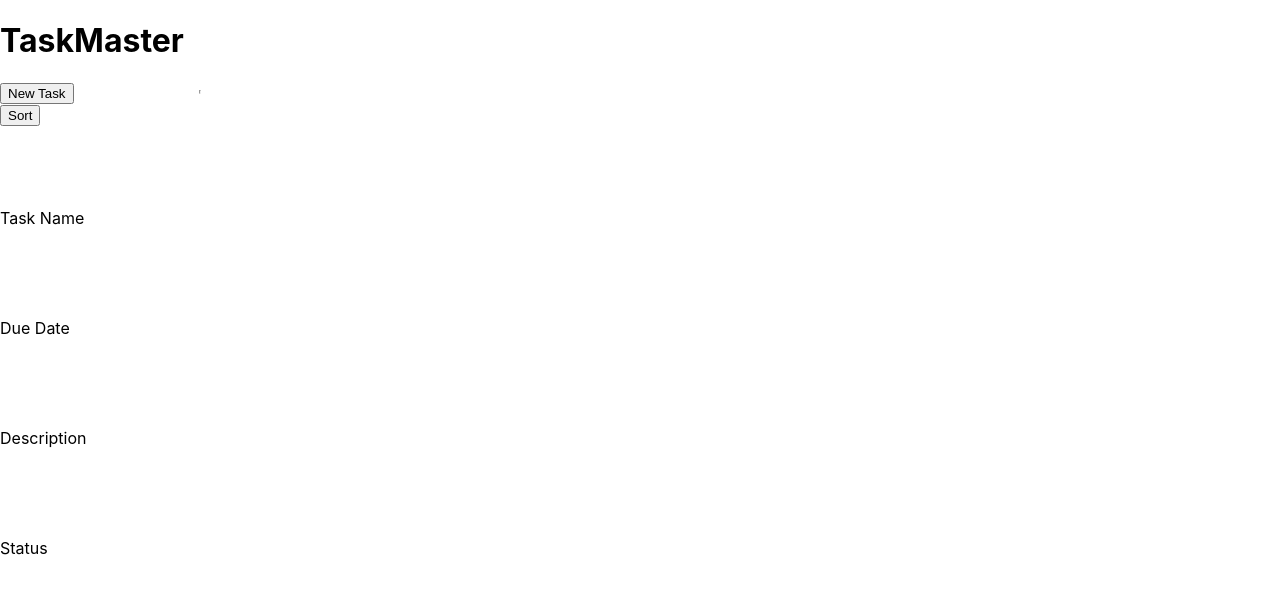
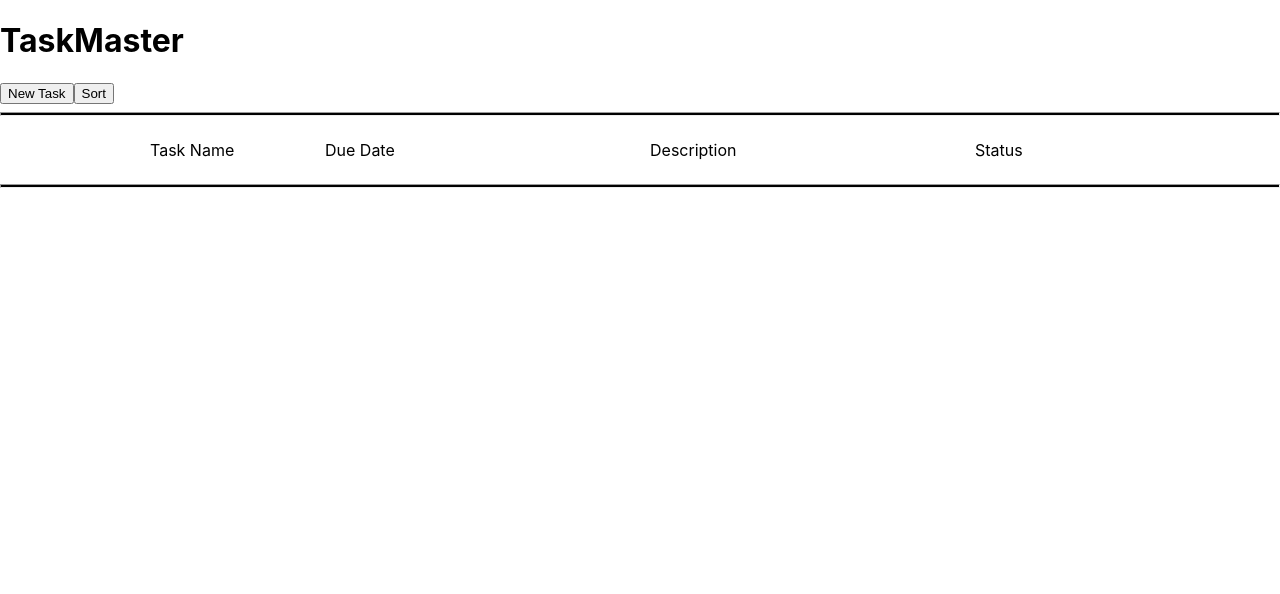
Before and after one commit to CSC425-Team-2/Taskmaster, a React (Create React App) app in the folder taskmaster/: page / in a window 1280 px wide. Shown: the top 594 px of the page. Built offline with nearby package versions, Linux system fonts and the light colour scheme.

Commit message:
Updated CSS

```diff
--- a/taskmaster/src/App.css
+++ b/taskmaster/src/App.css
@@ -40,48 +40,33 @@
   height: 2px;
 }
 
-.cosdaner {
-  display: grid;
-  grid-template-rows: 100px 100px 100px 100px 100px;
-  grid-template-columns: 100px 100px 100px 100px 100px;
-}
-
 .top-container {
   display: grid;
-  grid-template-rows: 100px 100px 100px 100px 100px;
-  grid-template-columns: 100px 100px 100px 100px 100px;
-  column-gap: 50px;
-  row-gap: 10px;
+  grid-template-columns: 1fr 1fr 1fr 1fr;
+  grid-gap: 50px 20px;
 }
 
 .bottom-container {
   display: grid;
-  grid-template-rows: 100px 100px 100px 100px 100px;
-  grid-template-columns: 100px 100px 100px 100px 100px;
-  column-gap: 50px;
-  row-gap: 50px;
+  grid-auto-rows: 100px;
+  grid-template-columns: 1fr 1fr 1fr 1fr;
+  grid-gap: 50px 50px;
+
 }
 
 .col1 {
-  grid-row-start: 1;
-  grid-row-end: 2;
+  padding-left: 150px;
+  grid-column: 1/2;
 }
 .col2 {
-  grid-row-start: 2;
-  grid-row-end: 3;
+  grid-column: 2/3;
 }
 
 .col3 {
-  grid-row-start: 3;
-  grid-row-end: 4;
+  grid-column: 3/4;
 }
 
 .col4 {
-  grid-row-start: 4;
-  grid-row-end: 5;
+  grid-column: 4/5;
+  padding-right: 150px;
 }
-
-.col5 {
-  grid-row-start: 5;
-  grid-row-end: 6;
-}
--- a/taskmaster/src/App.js
+++ b/taskmaster/src/App.js
@@ -63,23 +63,19 @@ const App = () => {
   return (
     <div>
       <h1>TaskMaster</h1>
-      <div className='container'>
-        <div className='top-container'>
-          <hr className='divider-line' />
-          <div className='col1'>
-          <button onClick={() => {setAddingTask(true)}}>New Task</button>
-          <button onClick={() => {}}>Sort</button>
-          </div>
-          <div className='col2'><p>Task Name</p></div>
-          <div className='col3'><p>Due Date</p></div>
-          <div className='col4'><p>Description</p></div>
-          <div className='col5'><p>Status</p></div>
-        </div>
-        <div className='bottom-container'>
-        <hr className='divider-line' />
+      <button onClick={() => {setAddingTask(true)}}>New Task</button>
+      <button onClick={() => {}}>Sort</button>
+      <hr className='divider-line' />
+      <div className='top-container'>
+        <div className='col1'><p>Task Name</p></div>
+        <div className='col2'><p>Due Date</p></div>
+        <div className='col3'><p>Description</p></div>
+        <div className='col4'><p>Status</p></div>
+      </div>
+      <hr className='divider-line' />
+      <div className='bottom-container'>
 
-        <TaskList tasks={tasks} onTaskClick={handleTaskClick} />
-        </div>
+      <TaskList tasks={tasks} onTaskClick={handleTaskClick} />
       </div>
       {addingTask && (
         <Popup open modal nested closeOnDocumentClick onClose={() => setAddingTask(null)}>
--- a/taskmaster/src/TaskList.js
+++ b/taskmaster/src/TaskList.js
@@ -6,23 +6,23 @@
 
 
    const TaskList = ({ tasks, onTaskClick }) => (
-
+    <div className='bottom-container'>
      <ul>
 
        {tasks.map((task) => (
 
-         <li key={task.id} onClick={() => onTaskClick(task.id)}>
-
-           {task.title} - {task.dueDate}
-		   <br />
-		   {task.completed ? 'Completed' : 'Pending'}
-
-         </li>
+        <li key={task.id} onClick={() => onTaskClick(task.id)}>
+          <div className='col1'>{task.title}</div>
+          <div className='col2'>{task.dueDate}</div>
+          <div className='col3'>{task.description}</div>
+          <div className='col4'>{task.completed ? 'Completed' : 'Pending'}</div>
+          <br />
+        </li>
 
        ))}
 
      </ul>
-
+     </div>
    );
 
 
```
